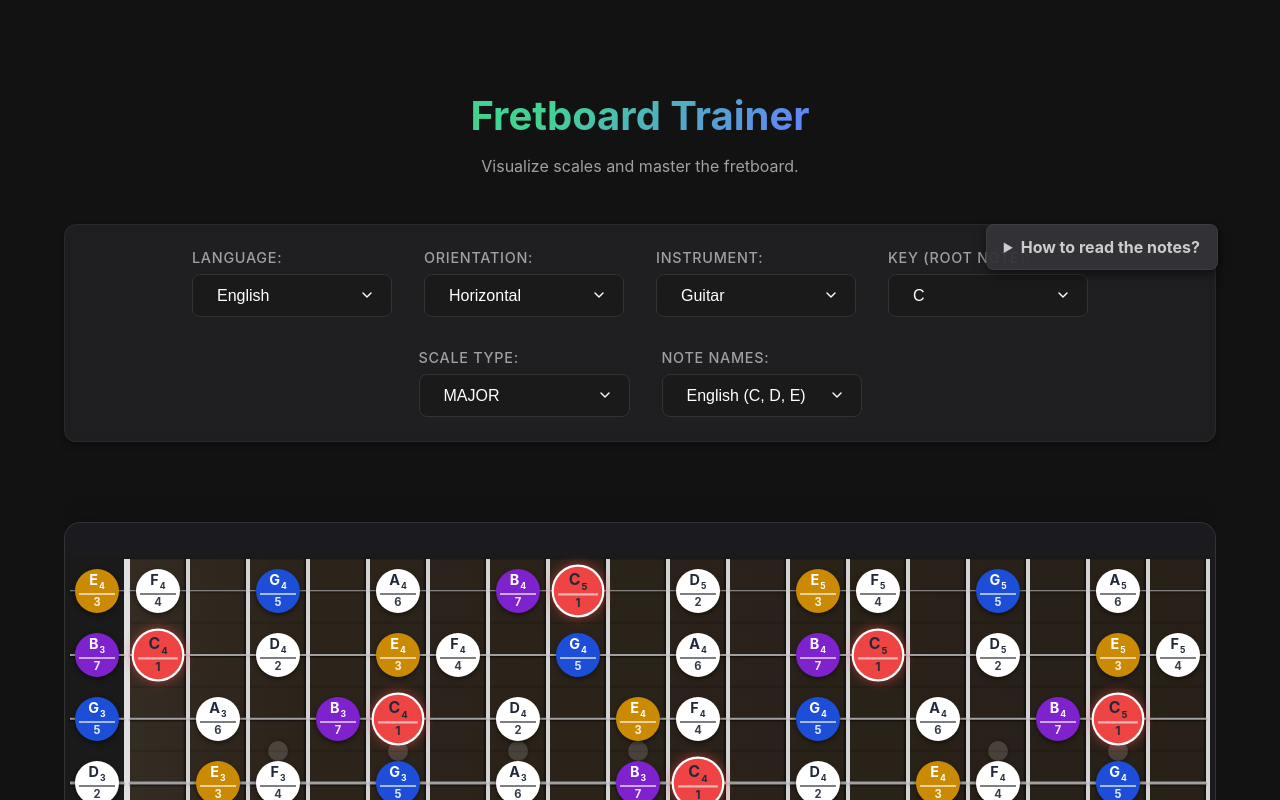
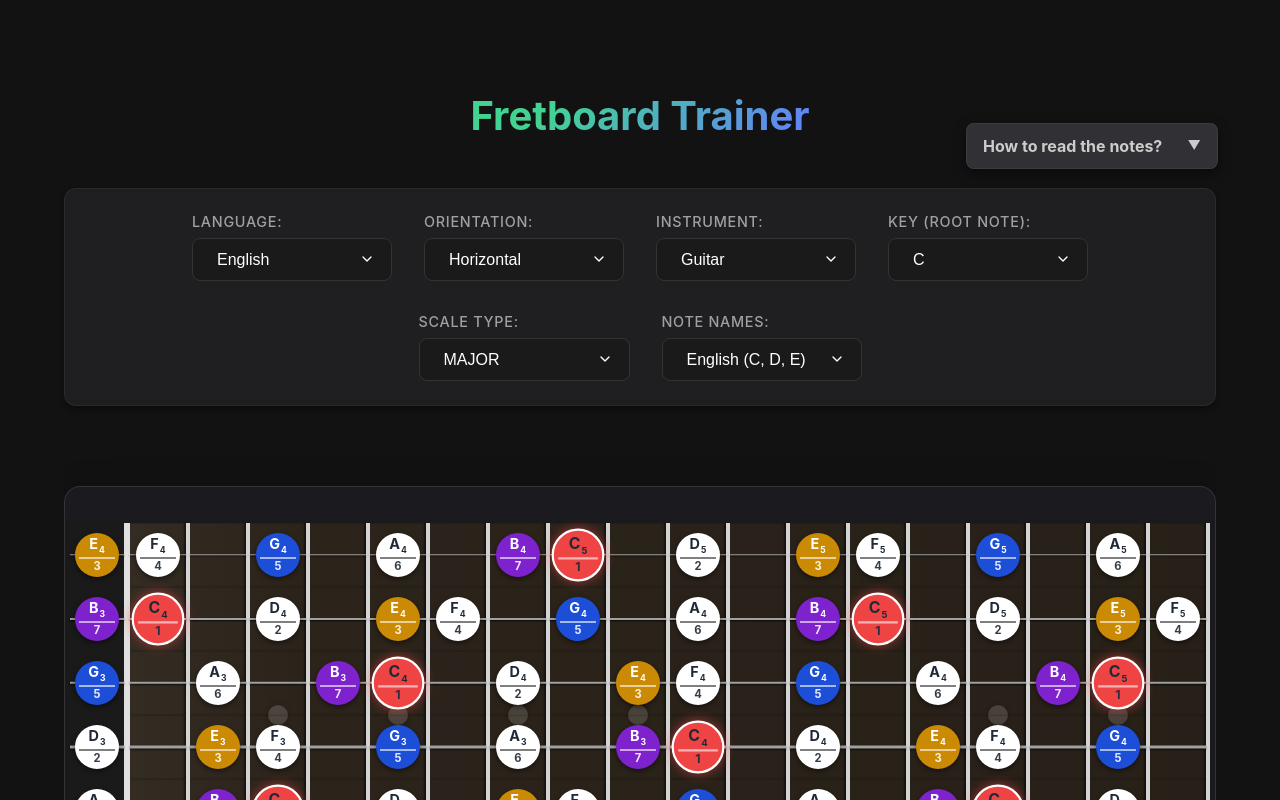
Before and after one commit to francisco-ebi/fretboard-trainer, a React (Vite) app: page / in a window 1280 px wide. Shown: the top 800 px of the page. Built offline with nearby package versions, Linux system fonts and the light colour scheme.

Commit message:
feat: improved help section

```diff
--- a/src/App.tsx
+++ b/src/App.tsx
@@ -48,7 +48,7 @@ function App() {
     <div className="app-container">
       <header className="app-header">
         <h1>{t('title')}</h1>
-        <p>{t('subtitle')}</p>
+        <p></p>
       </header>
 
       <main>
--- a/src/components/HelpSection.css
+++ b/src/components/HelpSection.css
@@ -1,13 +1,14 @@
 .help-section {
     position: absolute;
-    top: 0;
+    top: -65px;
     right: 0;
     width: auto;
     max-width: 600px;
     z-index: 100;
+    transition: all 1s;
 }
 
-details {
+.help-card {
     background: rgba(40, 40, 45, 0.95);
     border-radius: 8px;
     border: 1px solid rgba(255, 255, 255, 0.1);
@@ -17,18 +18,53 @@ details {
     /* Add shadow for lifting effect */
 }
 
-summary {
+.help-header {
     padding: 0.75rem 1rem;
     cursor: pointer;
     font-weight: bold;
     color: #ccc;
     user-select: none;
     background: rgba(255, 255, 255, 0.05);
+    display: flex;
+    justify-content: space-between;
+    align-items: center;
+    transition: all 0.3s ease;
 }
 
-summary:hover {
+.help-card.collapsed .help-header {
+    padding: 0.4rem 0.8rem;
+    font-size: 0.9rem;
+    background: rgba(255, 255, 255, 0.1);
+    /* Slightly more visible background when small? or same? */
+}
+
+.help-header:hover {
     color: white;
     background: rgba(255, 255, 255, 0.1);
+}
+
+.arrow {
+    display: inline-block;
+    transition: transform 0.3s ease;
+    font-size: 0.8rem;
+    margin-left: 1rem;
+}
+
+.arrow.open {
+    transform: rotate(180deg);
+}
+
+.help-content-wrapper {
+    max-height: 0;
+    opacity: 0;
+    overflow: hidden;
+    transition: max-height 0.4s cubic-bezier(0.4, 0, 0.2, 1), opacity 0.3s ease;
+}
+
+.help-content-wrapper.open {
+    max-height: 600px;
+    /* Large enough to fit content */
+    opacity: 1;
 }
 
 .help-content {
@@ -111,11 +147,26 @@ summary:hover {
 }
 
 .color-dot.root {
-    background: linear-gradient(135deg, #ff5e62, #ff9966);
-    box-shadow: 0 0 4px #ff5e62;
+    background: linear-gradient(135deg, #ef4444, #f87171);
+    box-shadow: 0 0 4px #ef4444;
 }
 
-.color-dot.interval {
-    background: linear-gradient(135deg, #2193b0, #6dd5ed);
-    border: 2px solid rgba(255, 255, 255, 0.9);
+.color-dot.interval-3 {
+    background-color: #ca8a04;
+    border: 1px solid rgba(255, 255, 255, 0.2);
 }
+
+.color-dot.interval-5 {
+    background-color: #1d4ed8;
+    border: 1px solid rgba(255, 255, 255, 0.2);
+}
+
+.color-dot.interval-7 {
+    background-color: #7e22ce;
+    border: 1px solid rgba(255, 255, 255, 0.2);
+}
+
+.color-dot.other {
+    background-color: #ffffff;
+    border: 2px solid #ccc;
+}
--- a/src/components/HelpSection.tsx
+++ b/src/components/HelpSection.tsx
@@ -5,20 +5,36 @@ import NoteMarker from './NoteMarker';
 
 const HelpSection: React.FC = () => {
     const { t } = useTranslation();
+    const [isOpen, setIsOpen] = React.useState(false);
 
     return (
-        <div className="help-section">
-            <details>
-                <summary>{t('help.summary')}</summary>
+        <div className="help-section" style={{ maxWidth: isOpen ? "600px" : "250px" }}>
+            <div className="help-card">
+                <div
+                    className="help-header"
+                    onClick={() => setIsOpen(!isOpen)}
+                    role="button"
+                    aria-expanded={isOpen}
+                    tabIndex={0}
+                    onKeyDown={(e) => {
+                        if (e.key === 'Enter' || e.key === ' ') {
+                            e.preventDefault();
+                            setIsOpen(!isOpen);
+                        }
+                    }}
+                >
+                    {t('help.summary')}
+                    <span className={`arrow ${isOpen ? 'open' : ''}`}>▼</span>
+                </div>
+                <div className={`help-content-wrapper ${isOpen ? 'open' : ''}`}>
                     <div className="help-content">
                         <div className="help-example">
-                        <h4>{t('help.example')}</h4>
                             <div className="example-marker-container">
                                 <NoteMarker
                                     note="C"
                                     isRoot={false}
                                     namingSystem="ENGLISH"
-                                interval="3M"
+                                    interval="3"
                                     shouldShake={false}
                                     octave={3}
                                 />
@@ -38,17 +54,31 @@ const HelpSection: React.FC = () => {
                                 <span className="legend-desc">{t('help.intervalDesc')}</span>
                             </div>
                             <div className="legend-divider"></div>
+
                             <div className="legend-item color-info">
                                 <span className="color-dot root"></span>
                                 <span className="legend-desc">{t('help.rootColor')}</span>
                             </div>
                             <div className="legend-item color-info">
-                            <span className="color-dot interval"></span>
-                            <span className="legend-desc">{t('help.intervalColor')}</span>
+                                <span className="color-dot interval-3"></span>
+                                <span className="legend-desc">{t('help.thirdColor')}</span>
+                            </div>
+                            <div className="legend-item color-info">
+                                <span className="color-dot interval-5"></span>
+                                <span className="legend-desc">{t('help.fifthColor')}</span>
+                            </div>
+                            <div className="legend-item color-info">
+                                <span className="color-dot interval-7"></span>
+                                <span className="legend-desc">{t('help.seventhColor')}</span>
+                            </div>
+                            <div className="legend-item color-info">
+                                <span className="color-dot other"></span>
+                                <span className="legend-desc">{t('help.otherColor')}</span>
                             </div>
                         </div>
                     </div>
-            </details>
+                </div>
+            </div>
         </div>
     );
 };
--- a/src/i18n.ts
+++ b/src/i18n.ts
@@ -36,8 +36,11 @@ const resources = {
                 octaveDesc: "Indicates the pitch height/register.",
                 interval: "Interval",
                 intervalDesc: "Shows the degree relative to the Root.",
-                rootColor: "Red: Root Note (Tonic)",
-                intervalColor: "Blue: Interval Note"
+                rootColor: "Red: Root / Tonic (1)",
+                thirdColor: "Gold: 3rd (Major/Minor)",
+                fifthColor: "Blue: 5th (Perfect/Dim/Aug)",
+                seventhColor: "Purple: 7th (Major/Minor)",
+                otherColor: "White: Other Intervals (2, 4, 6)"
             },
             language: "Language"
         }
@@ -75,8 +78,11 @@ const resources = {
                 octaveDesc: "Indica la altura/registro del tono.",
                 interval: "Intervalo",
                 intervalDesc: "Muestra el grado relativo a la Raíz.",
-                rootColor: "Rojo: Nota Raíz (Tónica)",
-                intervalColor: "Azul: Nota de Intervalo"
+                rootColor: "Rojo: Raíz / Tónica (1)",
+                thirdColor: "Dorado: 3ª (Mayor/Menor)",
+                fifthColor: "Azul: 5ª (Justa/Dis/Aum)",
+                seventhColor: "Morado: 7ª (Mayor/Menor)",
+                otherColor: "Blanco: Otros Intervalos (2, 4, 6)"
             },
             language: "Idioma"
         }
```
Lines whose indentation alone changed are shown as unchanged.
